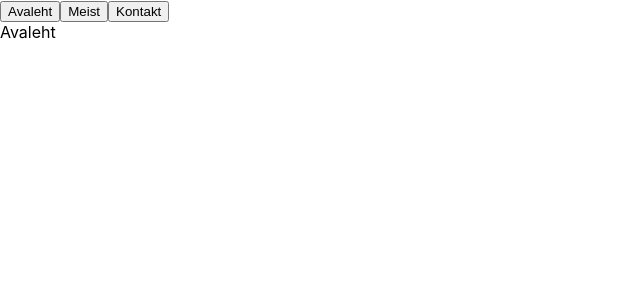
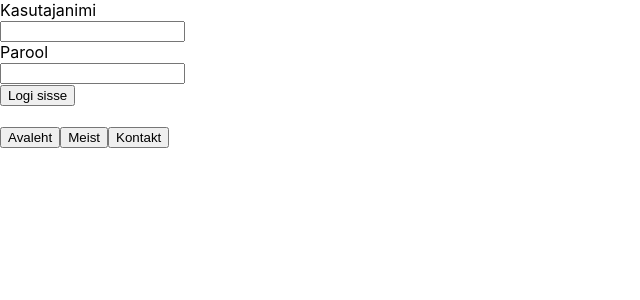
Before and after one commit to Kopponees/React-02-2023, a React (Create React App) app in the folder kodutoo1/: page / in a window 1280 px wide. Shown: the top 300 px of the page, without its empty margins (0-640 px from the left). Built offline with nearby package versions, Linux system fonts and the light colour scheme.

Commit message:
Kodutoo1, useState, useRef, Kasutaja, parool

```diff
--- a/kodutoo1/src/App.js
+++ b/kodutoo1/src/App.js
@@ -4,10 +4,44 @@
 import Meist from './pages/Meist';
 import Kontakt from './pages/Kontakt';
 import Seaded from './pages/Seaded';
+import {useRef, useState} from 'react';
 
 function App() {
+const[sisseLogitud, muudaSisseLogitud] = useState("ei");
+const[sonum, muudaSonum] = useState("");
+
+const kasutajaNimiRef = useRef();
+const paroolRef = useRef();
+
+const logiSisse = () => {
+  if (paroolRef.current.value === "123") {
+  muudaSisseLogitud("jah");
+  muudaSonum(kasutajaNimiRef.current.value + ", oled sisselogitud");
+} else {
+  muudaSonum("Vale parool");
+  }
+}
+const logiValja =() =>{
+  muudaSisseLogitud("ei");
+  muudaSonum("");
+
+}
+
   return (
-  <div>
+  <div className="App">
+    <div>{sonum}</div>
+    { sisseLogitud === "ei" && <div>
+     <label>Kasutajanimi</label> <br />
+     <input ref={kasutajaNimiRef} type="text" /> <br />
+     <label>Parool</label> <br />
+     <input ref={paroolRef} type="password" /> <br />
+    </div>}
+
+   { sisseLogitud === "ei" && <button className="logisissenupp" onClick={logiSisse}>Logi sisse</button> }
+    { sisseLogitud === "jah" && <button className="logiv2ljanupp" onClick={logiValja}>Logi välja</button> }
+  <br />
+  <br />
+
   <Link to="/">
     <button>Avaleht</button>
   </Link>
--- a/kodutoo1/src/pages/Avaleht.js
+++ b/kodutoo1/src/pages/Avaleht.js
@@ -2,7 +2,7 @@
 
 function Avaleht() {
   return (
-    <div>Avaleht</div>
+    <div></div>
   )
 }
 
```
